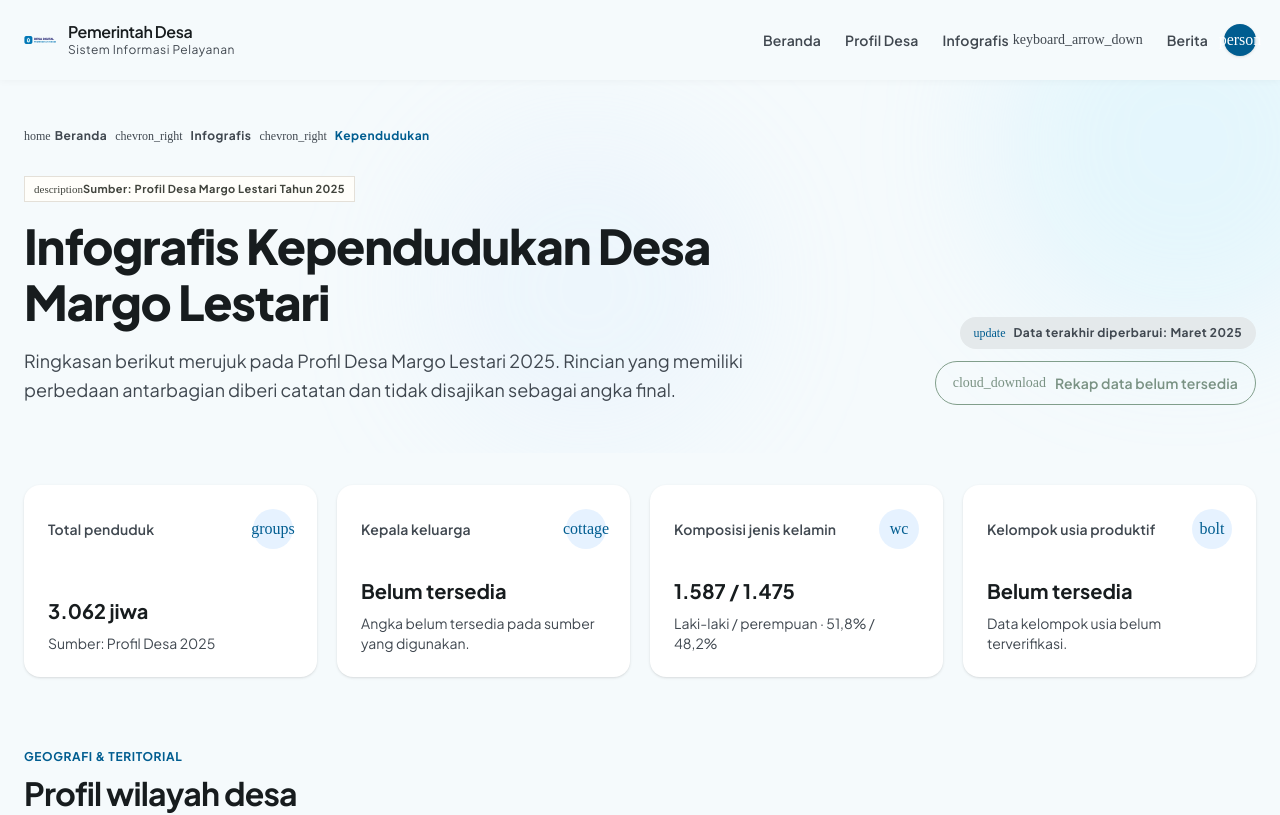
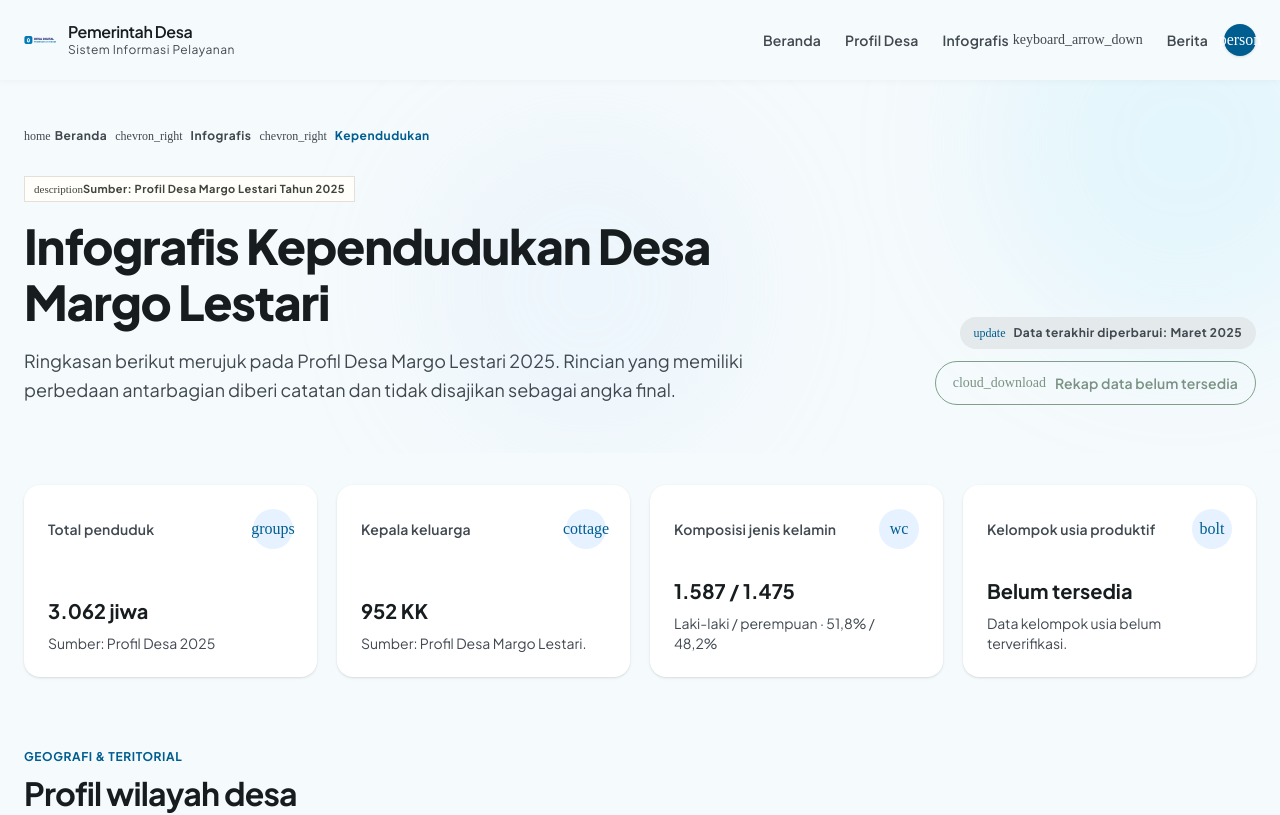
Before and after one commit to margolestari07-boop/webDesaMargoLestari, a Next.js app: page /infografis in a window 1280 px wide. Shown: the top 815 px of the page. Built offline with nearby package versions, Linux system fonts and the light colour scheme.

Commit message:
Tampilkan jumlah kepala keluarga

```diff
--- a/src/app/(public)/infografis/infografis-content.tsx
+++ b/src/app/(public)/infografis/infografis-content.tsx
@@ -14,8 +14,8 @@ const metrics = [
   {
     icon: "cottage",
     label: "Kepala keluarga",
-    value: null,
-    detail: "Angka belum tersedia pada sumber yang digunakan.",
+    value: "952 KK",
+    detail: "Sumber: Profil Desa Margo Lestari.",
   },
   {
     icon: "wc",
```
